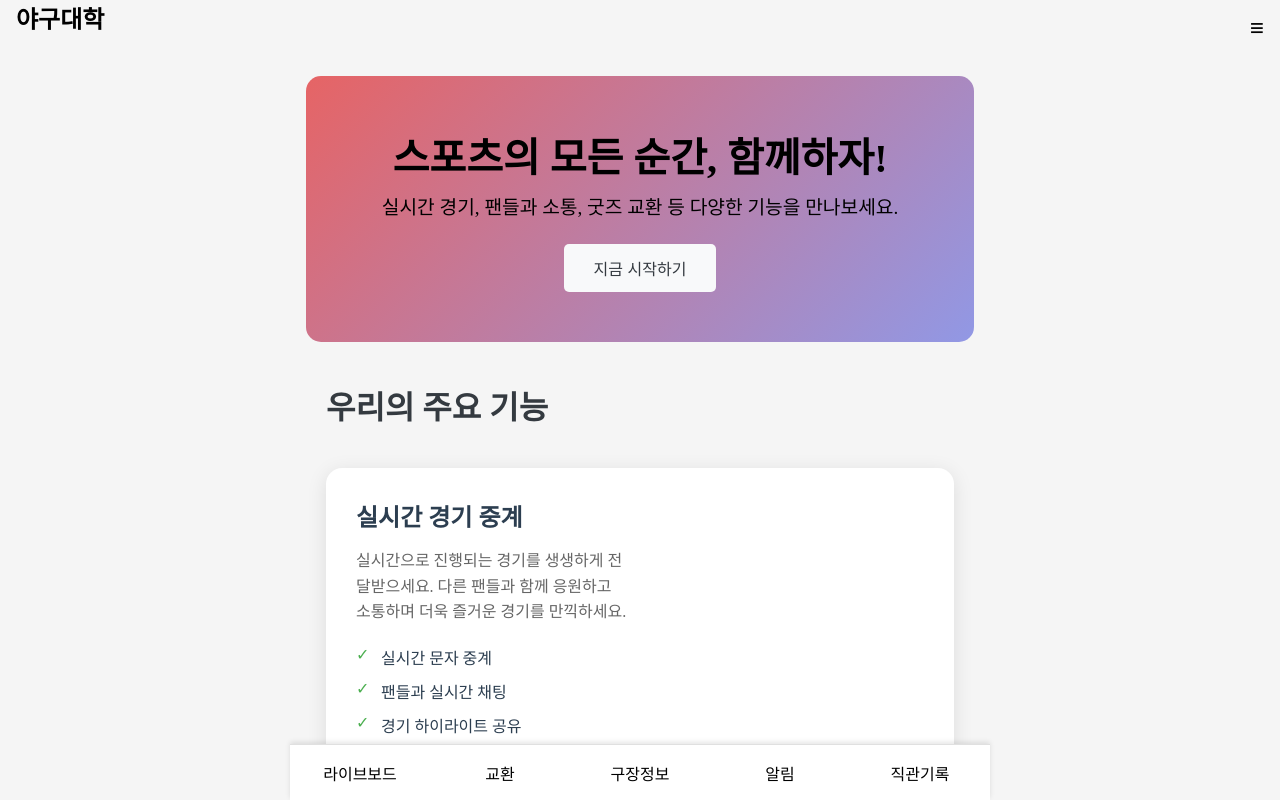
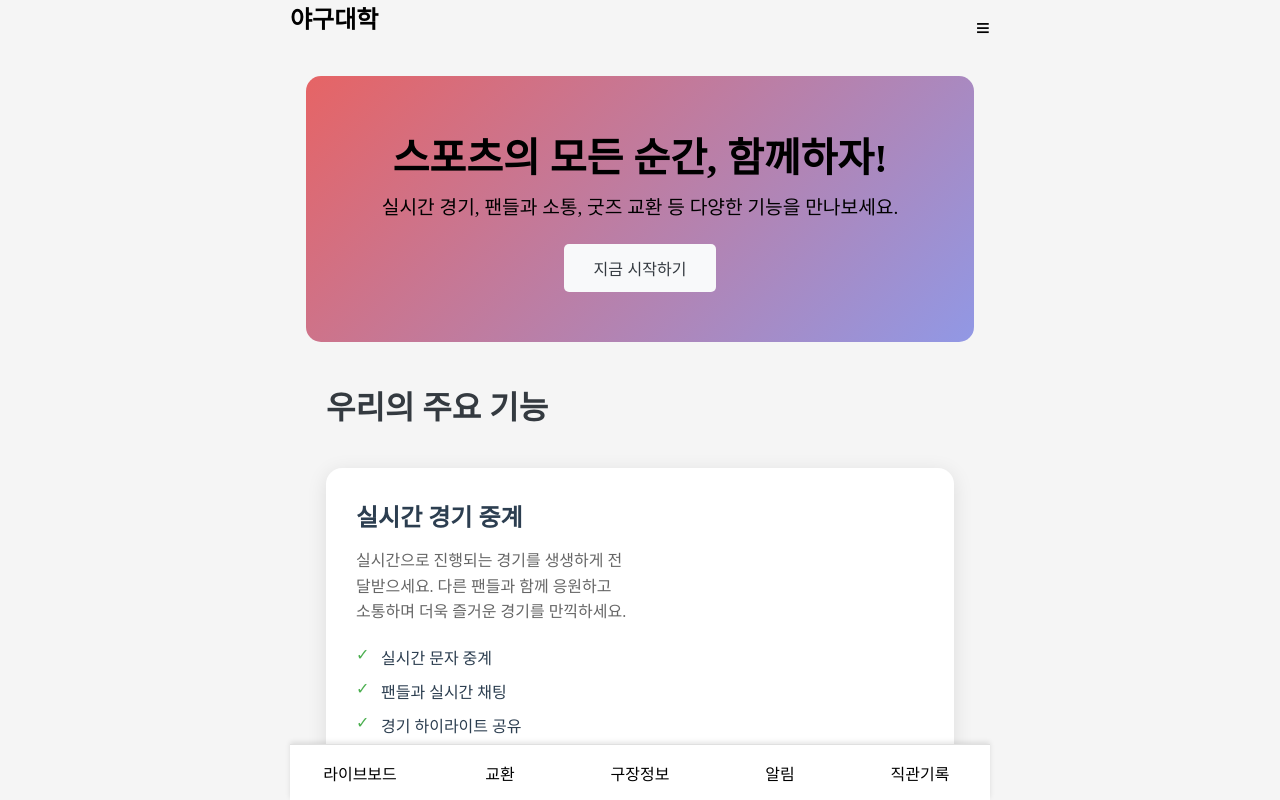
Before and after one commit to sparta-tigers/fe-sparta-tigers, a Vue app: page / in a window 1280 px wide. Shown: the top 800 px of the page. Built offline with nearby package versions, Linux system fonts and the light colour scheme; no server answers; what vue3-kakao-maps would draw is missing.

Commit message:
feat: 헤더 레이아웃을 콘텐츠 영역과 맞도록 수정

```diff
--- a/src/layout/MobileHeader.vue
+++ b/src/layout/MobileHeader.vue
@@ -1,7 +1,9 @@
 <template>
   <header :class="['header', { scrolled: isScrolled }]">
-    <div class="title">{{ title }}</div>
-    <button class="menu-btn" @click="$emit('toggleMenu')">≡</button>
+    <div class="header-inner">
+      <div class="title">{{ title }}</div>
+      <button class="menu-btn" @click="$emit('toggleMenu')">≡</button>
+    </div>
   </header>
 
 </template>
@@ -9,7 +11,7 @@
 <style scoped>
 .header {
   display: flex;
-  justify-content: space-between;
+  justify-content: center;
   align-items: center;
   height: 7vh;
   padding: 0 16px;
@@ -21,6 +23,14 @@
   background-color: transparent;
   border-bottom: 1px solid transparent;
   transition: all 0.5s ease;
+}
+
+.header-inner {
+  width: 100%;
+  max-width: 700px;
+  display: flex;
+  justify-content: space-between;
+  align-items: center;
 }
 
 .header.scrolled {
```
